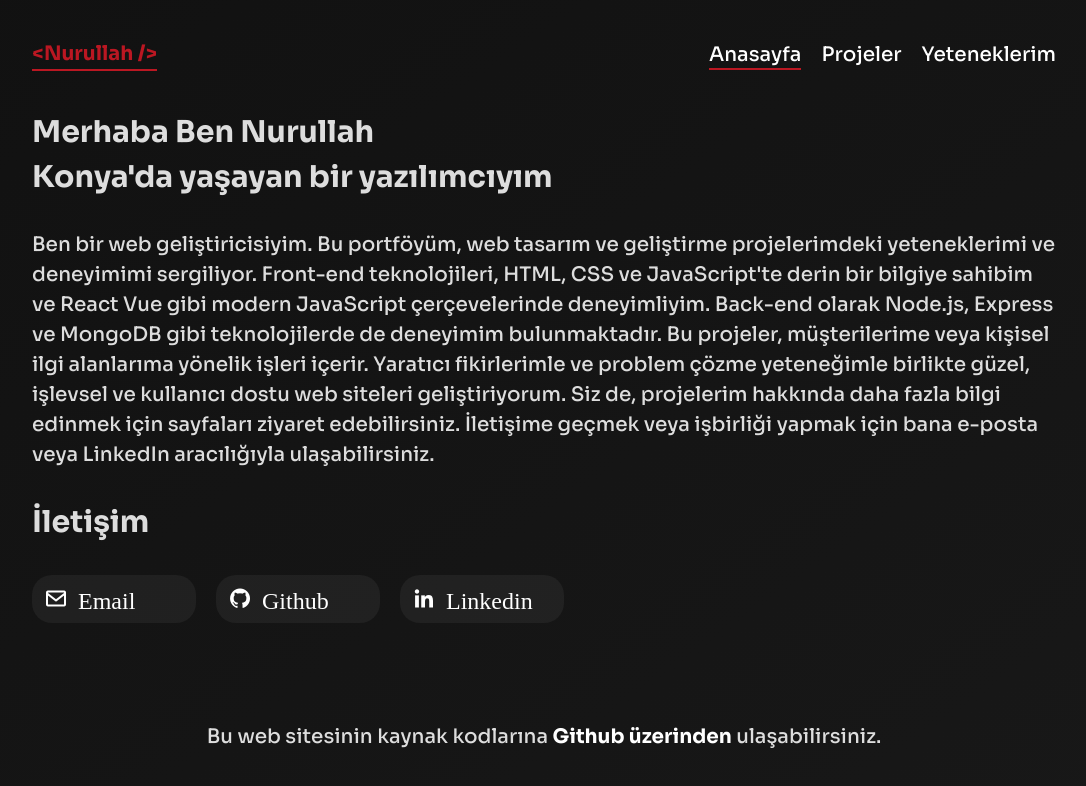
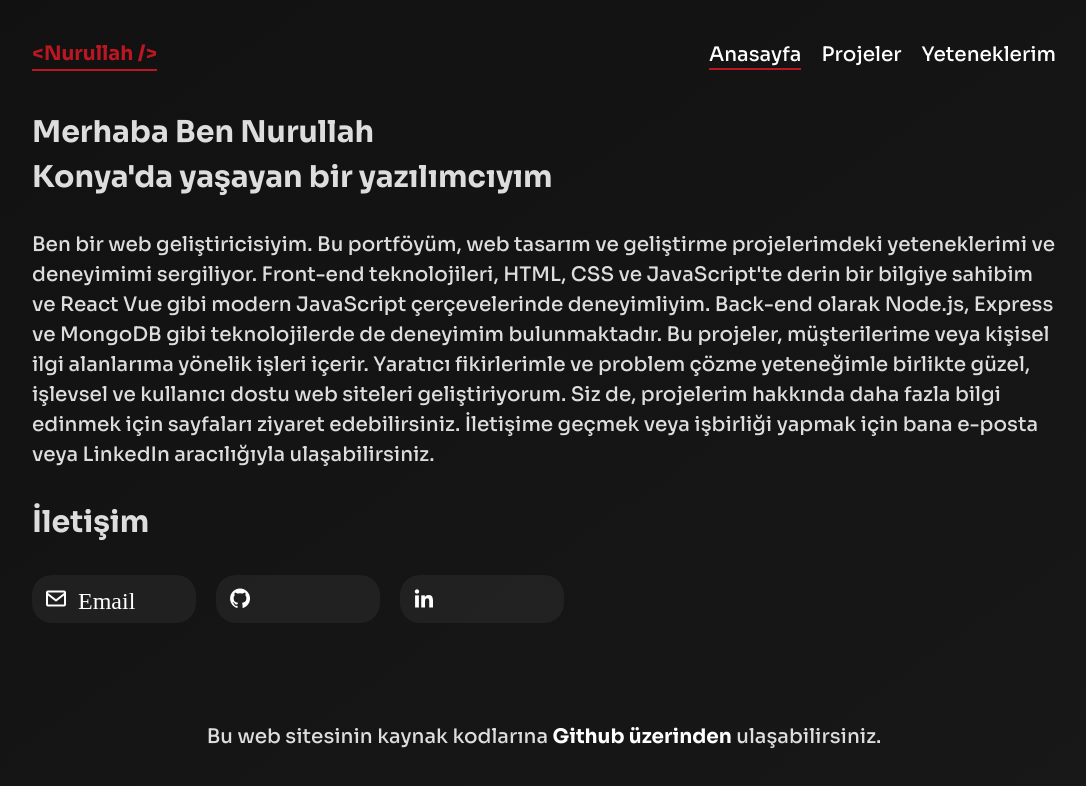
Before and after one commit to Nurullah-Nergiz/webpage, a Nuxt app: page / in a window 1280 px wide. Shown: the top 786 px of the page, without its empty margins (96-1182 px from the left). Built offline with nearby package versions, Linux system fonts and the light colour scheme.

Commit message:
Update index.vue

```diff
--- a/pages/index.vue
+++ b/pages/index.vue
@@ -49,13 +49,13 @@ export default {
         href="https://github.com/Nurullah-Nergiz/"
         target="_blank"
         class="bx bxl-github"
-        ><p>Github</p>
+        ><p></p>
       </a>
       <a
         href="https://www.linkedin.com/in/nurullah-nergiz-375674221/"
         target="_blank"
         class="bx bxl-linkedin"
-        ><p>Linkedin</p>
+        ><p></p>
       </a>
     </span>
   </section>
```
